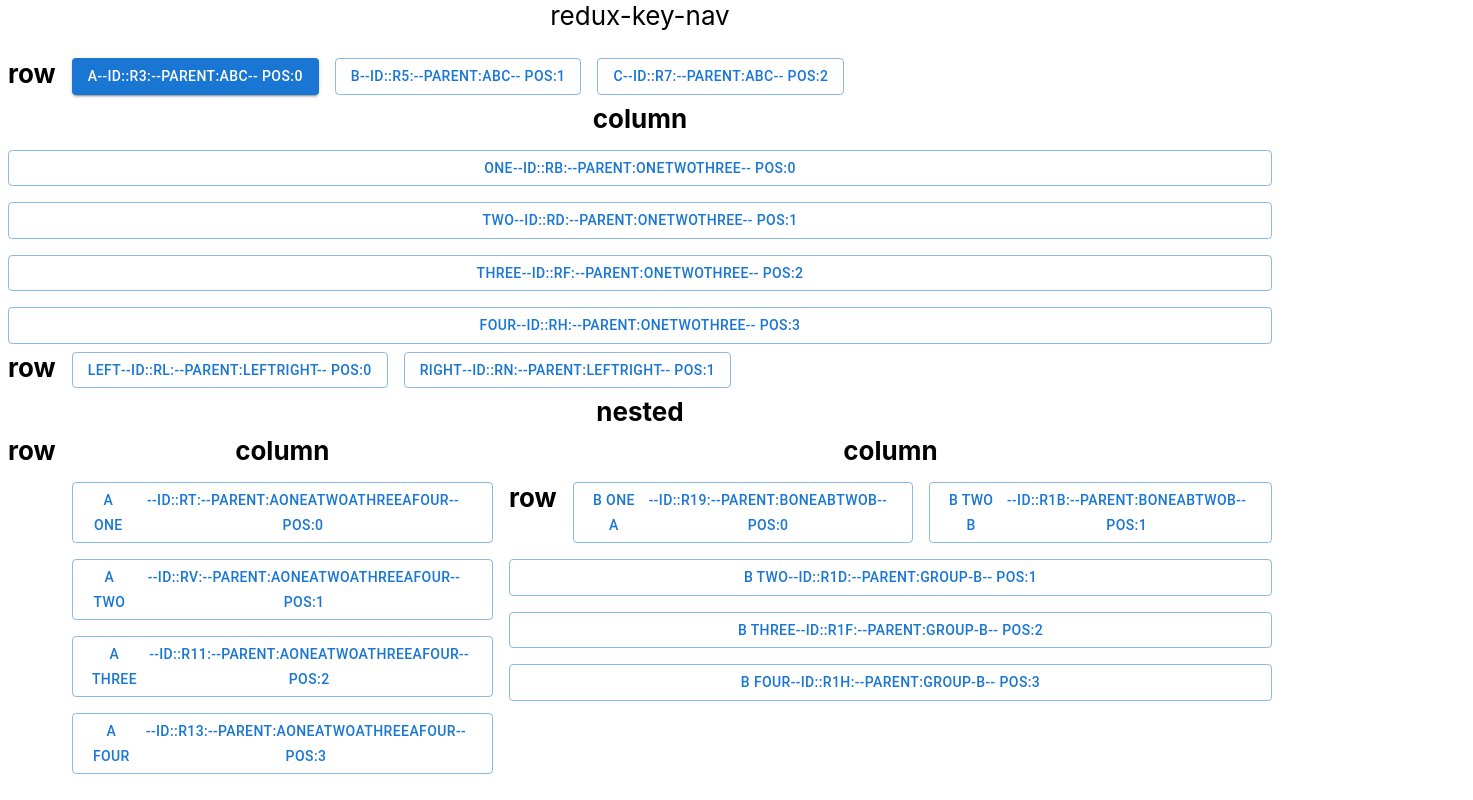
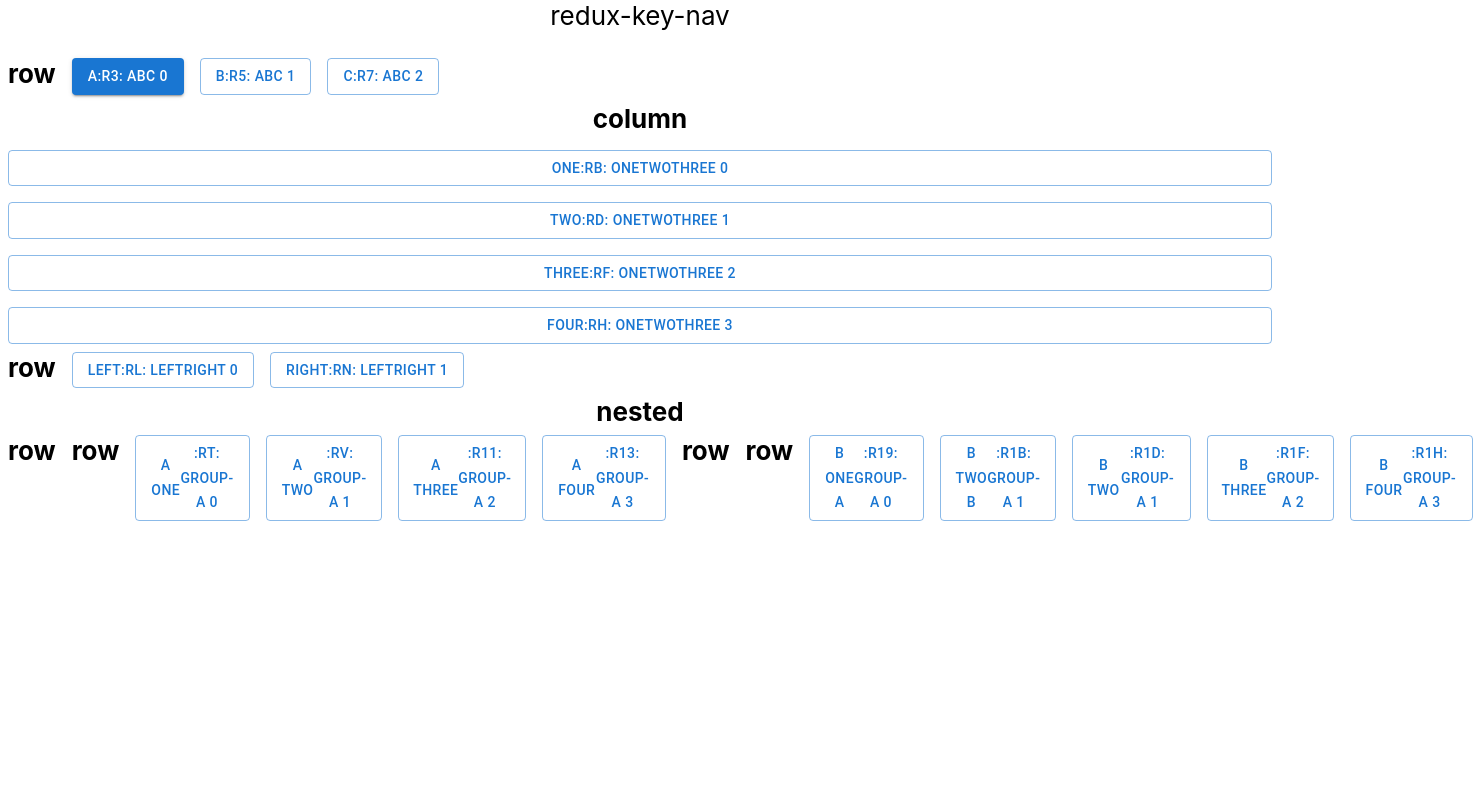
Before and after one commit to edwardsharp/redux-key-nav, a React (Create React App) app: page / in a window 1280 px wide. Shown: the whole page, 1473 px wide, since content can reach past the window. Built offline with nearby package versions, Linux system fonts and the light colour scheme.

Commit message:
use flat array of nav items (not nested container + items)
:metal:

```diff
--- a/src/index.tsx
+++ b/src/index.tsx
@@ -1,12 +1,13 @@
-import React from 'react';
-import { createRoot } from 'react-dom/client';
-import { Provider } from 'react-redux';
-import { store } from './app/store';
-import App from './App';
-import reportWebVitals from './reportWebVitals';
-import './index.css';
+import "./index.css";
 
-const container = document.getElementById('root')!;
+import App from "./App";
+import { Provider } from "react-redux";
+import React from "react";
+import { createRoot } from "react-dom/client";
+import reportWebVitals from "./reportWebVitals";
+import { store } from "./app/store";
+
+const container = document.getElementById("root")!;
 const root = createRoot(container);
 
 root.render(
--- a/src/nav/Button.tsx
+++ b/src/nav/Button.tsx
@@ -1,61 +1,62 @@
+import {
+  NavigationContainerName,
+  navigationContainers,
+  navigationEvents,
+} from "./navigation";
 import { ReactNode, useEffect, useId } from "react";
-import {
-  registerElement,
-  remove,
-  selectActiveElement,
-} from "./navigationSlice";
+import { insert, remove, selectIsActiveElement } from "./navigationSlice";
 import { useAppDispatch, useAppSelector } from "../app/hooks";
 
 import { Button as MUIButton } from "@mui/material";
 
 interface ButtonProps {
-  parent?: string;
+  containerId?: NavigationContainerName;
   position?: number;
   children?: ReactNode;
-  containerParent?: string;
-  containerDirection?: "row" | "column";
   initialFocus?: boolean;
   name?: string; // helpful for debugging rn.
 }
 
 export default function Button(props: ButtonProps) {
-  const { children, containerParent, containerDirection, initialFocus, name } =
-    props;
+  const { children, initialFocus, name } = props;
   const dispatch = useAppDispatch();
-  const activeElement = useAppSelector(selectActiveElement);
   const id = useId();
-  const isActiveElement = activeElement && activeElement.id === id;
-  const parent = props.parent || "root";
+  const isActiveElement = useAppSelector((state) =>
+    selectIsActiveElement(state, id)
+  );
+
+  const containerId = props.containerId || "root";
   const position = props.position || 0;
+  const container = navigationContainers[containerId];
 
-  console.log(name, "rendered!");
+  // console.log(name, "rendered!");
   useEffect(() => {
-    // console.log("gonna registerElement:", {
-    //   containerId: parent,
-    //   id,
-    //   position,
-    // });
     dispatch(
-      registerElement({
-        containerId: parent,
+      insert({
         id,
         position,
         name,
-        parent: containerParent,
-        containerDirection,
+        containerId,
+        container,
         initialFocus,
       })
     );
+
+    const subscription = navigationEvents.subscribe(id, (str) => {
+      console.log(id, name, "got event!");
+    });
+
     return () => {
-      // console.log("need to remove element!", id);
       dispatch(remove(id));
+
+      subscription.remove();
     };
   }, []);
 
   return (
     <MUIButton variant={isActiveElement ? "contained" : "outlined"}>
       {children}
-      --id:{id}--parent:{parent}-- pos:{position}
+      {id} {containerId} {position}
     </MUIButton>
   );
 }
--- a/src/nav/ButtonGroup.tsx
+++ b/src/nav/ButtonGroup.tsx
@@ -3,64 +3,32 @@ import {
   ReactNode,
   cloneElement,
   isValidElement,
-  useEffect,
   useId,
 } from "react";
-import { registerContainer, remove } from "./navigationSlice";
+import { NavigationContainerName, navigationContainers } from "./navigation";
 
 import Stack from "@mui/material/Stack";
-import { useAppDispatch } from "../app/hooks";
 
 interface ButtonGroupProps {
-  direction: "row" | "column";
-  parent: string;
-  position: number;
+  containerId: NavigationContainerName;
   children: ReactNode;
-  containerId?: string;
 }
 
 export default function ButtonGroup(props: ButtonGroupProps) {
-  const { direction, parent, position, children } = props;
-  const dispatch = useAppDispatch();
+  const { children } = props;
   const groupId = useId();
   const id = props.containerId || groupId;
 
-  // TODO, prolly should be a context here because children will render first.
-  // and thus not have the correct parent.
-  // <Button>s that registerElement() will be a context consumer to get parent container info.
-  useEffect(() => {
-    // console.log("gonna registerContainer:", {
-    //   parent,
-    //   id,
-    //   position,
-    //   direction,
-    // });
-    dispatch(
-      registerContainer({
-        parent,
-        id,
-        position,
-        direction,
-        elements: [],
-        items: [],
-      })
-    );
-    return () => {
-      // console.log("need to remove container!!", id);
-      dispatch(remove(id));
-    };
-  }, []);
+  const container = navigationContainers[props.containerId];
 
   return (
-    <Stack spacing={2} margin={1} direction={direction}>
-      <b>{direction}</b>
+    <Stack spacing={2} margin={1} direction={container.direction}>
+      <b>{container.direction}</b>
       {Children.map(children, (child, idx) => {
         if (isValidElement(child)) {
           return cloneElement(child, {
             position: idx,
-            parent: id,
-            containerParent: parent,
-            containerDirection: direction,
+            containerId: id,
           });
         }
         return null;
--- a/src/nav/index.tsx
+++ b/src/nav/index.tsx
@@ -1,8 +1,8 @@
+import { nextItem, onSelect } from "./navigationSlice";
 import { useCallback, useEffect } from "react";
 
 import Button from "./Button";
 import ButtonGroup from "./ButtonGroup";
-import { nextElement } from "./navigationSlice";
 import { useAppDispatch } from "../app/hooks";
 
 export default function Nav() {
@@ -15,7 +15,10 @@ export default function Nav() {
       e.key === "ArrowLeft" ||
       e.key === "ArrowRight"
     ) {
-      dispatch(nextElement(e.key));
+      dispatch(nextItem(e.key));
+    }
+    if (e.key === "Enter") {
+      dispatch(onSelect("hey"));
     }
   }, []);
 
@@ -28,7 +31,7 @@ export default function Nav() {
 
   return (
     <>
-      <ButtonGroup direction="row" parent="root" containerId="abc" position={0}>
+      <ButtonGroup containerId="abc">
         <Button name="a" initialFocus>
           <span>A</span>
         </Button>
@@ -40,12 +43,7 @@ export default function Nav() {
         </Button>
       </ButtonGroup>
 
-      <ButtonGroup
-        direction="column"
-        parent="root"
-        containerId="onetwothree"
-        position={1}
-      >
+      <ButtonGroup containerId="onetwothree">
         <Button name="one">
           <span>One</span>
         </Button>
@@ -60,12 +58,7 @@ export default function Nav() {
         </Button>
       </ButtonGroup>
 
-      <ButtonGroup
-        direction="row"
-        parent="root"
-        containerId="leftright"
-        position={2}
-      >
+      <ButtonGroup containerId="leftright">
         <Button name="left">
           <span>Left</span>
         </Button>
@@ -76,18 +69,8 @@ export default function Nav() {
 
       <b>nested</b>
 
-      <ButtonGroup
-        direction="row"
-        parent="root"
-        containerId="group-a"
-        position={3}
-      >
-        <ButtonGroup
-          direction="column"
-          parent="group-a"
-          containerId="aoneatwoathreeafour"
-          position={0}
-        >
+      <ButtonGroup containerId="group-a">
+        <ButtonGroup containerId="aoneatwoathreeafour">
           <Button name="a one">
             <span>A One</span>
           </Button>
@@ -102,18 +85,8 @@ export default function Nav() {
           </Button>
         </ButtonGroup>
 
-        <ButtonGroup
-          direction="column"
-          parent="group-a"
-          containerId="group-b"
-          position={1}
-        >
-          <ButtonGroup
-            direction="row"
-            parent="group-b"
-            containerId="boneabtwob"
-            position={0}
-          >
+        <ButtonGroup containerId="group-b">
+          <ButtonGroup containerId="boneabtwob">
             <Button name="b one a">
               <span>B One A</span>
             </Button>
--- /dev/null
+++ b/src/nav/navigation.ts
@@ -0,0 +1,109 @@
+export interface NavigationItem {
+  id: string;
+  container: NavigationContainer;
+  containerId: NavigationContainerName;
+  position: number;
+  initialFocus?: boolean;
+  name?: string; // making debug'n a lil' easier right now.
+}
+
+// note: explore better typeing? trying to get from an untyped const
+// to an inferred type so e.g. navigationContainers['this-is-not-a-obj-key'] can be avoided.
+export type NavigationContainerName = keyof typeof navigationContainers;
+// export type NavigationContainer =
+//   typeof navigationContainers[NavigationContainerName];
+export interface NavigationContainer {
+  direction: "row" | "column";
+  parent: string;
+  position: number;
+}
+
+// #TODO: write a validation test to ensure the heirarchy is valid,
+// so like positions and parents don't have errors.
+export const navigationContainers: { [index: string]: NavigationContainer } = {
+  root: {
+    direction: "row",
+    parent: "root",
+    position: -1,
+  },
+  abc: {
+    direction: "row",
+    parent: "root",
+    position: 0,
+  },
+  onetwothree: {
+    direction: "column",
+    parent: "root",
+    position: 1,
+  },
+  leftright: {
+    direction: "row",
+    parent: "root",
+    position: 2,
+  },
+  "group-a": {
+    direction: "row",
+    parent: "root",
+    position: 3,
+  },
+  aoneatwoathreeafour: {
+    direction: "column",
+    parent: "group-a",
+    position: 0,
+  },
+  "group-b": {
+    direction: "column",
+    parent: "group-a",
+    position: 1,
+  },
+  boneabtwob: {
+    direction: "row",
+    parent: "group-b",
+    position: 0,
+  },
+};
+
+/*
+simple pub/sub
+
+use like:
+navigationEvents.publish('topicId', 'hey');
+
+const subscription = navigationEvents.subscribe('topidId', function(str) {
+	// do something meaningful with the event.
+});
+// ...sometime later when u no longer want subscription
+subscription.remove();
+*/
+export const navigationEvents = (function () {
+  const topics: { [index: string]: Array<(arg: string | undefined) => void> } =
+    {};
+  const hop = topics.hasOwnProperty;
+
+  return {
+    subscribe: function (
+      topic: string,
+      listener: (arg: string | undefined) => void
+    ) {
+      // add the topic if not yet created
+      if (!hop.call(topics, topic)) topics[topic] = [];
+
+      // add the listener cb to queue
+      const index = topics[topic].push(listener) - 1;
+
+      return {
+        remove: function () {
+          delete topics[topic][index];
+        },
+      };
+    },
+    publish: function (topic: string, info?: string) {
+      // bail if there's no topic or no listener callbacks
+      if (!hop.call(topics, topic)) return;
+
+      for (const cb of topics[topic]) {
+        cb && cb(info);
+      }
+    },
+  };
+})();
--- a/src/nav/navigationSlice.ts
+++ b/src/nav/navigationSlice.ts
@@ -1,296 +1,133 @@
-import { PayloadAction, createSlice, current } from "@reduxjs/toolkit";
+import {
+  NavigationItem,
+  navigationContainers,
+  navigationEvents,
+} from "./navigation";
+import {
+  PayloadAction,
+  createSelector,
+  createSlice,
+  current,
+} from "@reduxjs/toolkit";
 
 import { RootState } from "../app/store";
 
-interface NavigationContainer {
-  id: string;
-  parent: string;
-  direction: "row" | "column";
-  position: number;
-  items: NavigationItems;
-  elements: NavigationElement[];
-}
-
-interface NavigationElement {
-  id: string;
-  containerId: string;
-  position: number;
-  initialFocus?: boolean;
-  parent?: string;
-  containerDirection?: "row" | "column"; // hmm, not great to have this here, deal with this later.
-  name?: string; // making debug'n a lil' easier right now.
-}
-
-type NavigationItems = NavigationContainer[];
+type NavigationItems = NavigationItem[];
+type ActiveElement = NavigationItem | undefined | null;
 
 type NextDirection = "ArrowUp" | "ArrowDown" | "ArrowLeft" | "ArrowRight";
 
-export interface NavigationState {
+interface NavigationState {
   items: NavigationItems;
-  activeElement?: NavigationElement;
+  activeElement: ActiveElement;
 }
 
 const initialState: NavigationState = {
-  items: [
-    {
-      id: "root",
-      parent: "root",
-      direction: "column",
-      position: 0,
   items: [],
-      elements: [],
-    },
-  ],
+  activeElement: null,
 };
 
-function iterateItems(
-  items: NavigationItems,
-  id: string,
-  cb: (container: NavigationContainer) => void
-) {
-  for (const container of items) {
-    if (container.id === id) {
-      cb(container);
-      break;
-    }
-    if (container.items.length) {
-      iterateItems(container.items, id, cb);
-    }
-  }
+function getNextItem(
+  state: NavigationState,
+  direction: NextDirection
+): NavigationItem | null | undefined {
+  const { activeElement, items } = state;
+
+  if (!activeElement) {
+    return items[0];
   }
 
-function findContainer(
-  items: NavigationItems,
-  id: string,
-  cb: (container: NavigationContainer) => NavigationContainer | undefined
-): NavigationContainer | undefined {
-  for (const container of items) {
-    if (container.id === id) {
-      return cb(container);
-    }
-    if (container.items.length) {
-      return findContainer(container.items, id, cb);
-    }
-  }
-}
+  const containerItems = items.filter(
+    (i) => i.containerId === activeElement.containerId
+  );
 
-function defaultContainer(
-  id: string,
-  container?: Partial<NavigationContainer>
-): NavigationContainer {
-  return {
-    // it's not great to use default root parent, here :/
-    parent: "root",
-    position: 0,
-    direction: "row",
-    elements: [],
-    items: [],
-    ...container,
-    id,
-  };
-}
-
-function containerExists(items: NavigationItems, id: string) {
-  let foundContainer: boolean = false;
-  iterateItems(items, id, (c) => (foundContainer = true));
-  return foundContainer;
-}
-
-function insertContainer(
-  container: NavigationContainer,
-  items: NavigationItems
-) {
-  if (containerExists(items, container.id)) {
-    iterateItems(items, container.id, (c) => {
-      // #TODO :/
-      // so this might not be great, if the parent changes would need to move
-      // this container obj in the hierarchy (rather than simply updating the `parent` attr)
-      // this might not be doing the right thing, here. RECONSIDER
-      c = {
-        ...container,
-        items: c.items,
-        elements: c.elements,
-      };
-    });
-  } else {
-    iterateItems(items, container.parent, (c) => c.items.push(container));
-  }
-
-  return items;
-}
-
-function removeContainer(id: string, items: NavigationItems) {
-  iterateItems(
-    items,
-    id,
-    (c) => (c.items = c.items.filter((item) => item.id !== id))
-  );
-  return items;
-}
-
-function insertElement(
-  element: NavigationElement,
-  items: NavigationItems
-): NavigationItems {
-  // take care to insert a new (default) container if one does not yet exist.
-  if (!containerExists(items, element.containerId)) {
-    insertContainer(
-      defaultContainer(element.containerId, {
-        parent: element.parent,
-        direction: element.containerDirection,
-      }),
-      items
-    );
-  }
-  iterateItems(items, element.containerId, (c) => {
-    if (c.elements.some((el) => el.id === element.id)) {
-      // #TODO: something meaningful?
-    } else {
-      c.elements.push(element);
-    }
-  });
-  return items;
-}
-
-function getNextElement(
-  activeElement: NavigationElement | undefined,
-  items: NavigationItems,
-  direction: NextDirection
-): NavigationElement | null | undefined {
-  if (!activeElement) {
-    return null;
-  }
-
-  const container = findContainer(items, activeElement.containerId, (c) => c);
-
-  if (container) {
-    const elementIdx = container.elements.findIndex((el) => {
-      return el.id === activeElement.id;
-    });
+  // #TODO: .sort() anything filter()'d
+  const container = navigationContainers[activeElement.containerId];
+  const itemIdx = containerItems.findIndex((i) => i.id === activeElement.id);
 
   switch (direction) {
     case "ArrowUp":
-        if (
-          container.direction === "column" &&
-          container.elements[elementIdx - 1]
-        ) {
-          return container.elements[elementIdx - 1];
+      if (container.direction === "column" && containerItems[itemIdx - 1]) {
+        return containerItems[itemIdx - 1];
       } else {
-          let nextIdx = -1;
-          const prevContainer = findContainer(
-            items,
-            activeElement.containerId,
-            (c) => {
-              const idx = items.indexOf(c);
-              nextIdx = Math.max(0, idx - 1);
-              if (items[nextIdx]) {
-                return items[nextIdx];
-              }
-            }
+        const prevContainerItems = items.filter(
+          (i) => i.container.position === activeElement.container.position - 1
         );
-          if (prevContainer) {
-            return prevContainer.items[nextIdx].elements[0];
+        if (prevContainerItems[prevContainerItems.length - 1]) {
+          return prevContainerItems[prevContainerItems.length - 1];
         }
       }
       break;
     case "ArrowDown":
-        if (
-          container.direction === "column" &&
-          container.elements[elementIdx + 1]
-        ) {
-          return container.elements[elementIdx + 1];
+      if (container.direction === "column" && containerItems[itemIdx + 1]) {
+        return containerItems[itemIdx + 1];
       } else {
-          let nextIdx = -1;
-          const nextContainer = findContainer(
-            items,
-            activeElement.containerId,
-            (c) => {
-              const idx = items.indexOf(c);
-              nextIdx = idx + 1;
-              if (items[nextIdx]) {
-                return items[nextIdx];
+        const nextContainerItems = items.filter(
+          (i) => i.container.position === activeElement.container.position + 1
+        );
+        if (nextContainerItems[0]) {
+          return nextContainerItems[0];
         }
       }
-          );
-          if (nextContainer) {
-            return nextContainer.items[nextIdx + 1].elements[0];
-          }
-        }
-
       break;
     case "ArrowLeft":
-        if (
-          container.direction === "row" &&
-          container.elements[elementIdx - 1]
-        ) {
-          return container.elements[elementIdx - 1];
+      if (container.direction === "row" && containerItems[itemIdx - 1]) {
+        return containerItems[itemIdx - 1];
       }
       break;
     case "ArrowRight":
-        if (
-          container.direction === "row" &&
-          container.elements[elementIdx + 1]
-        ) {
-          return container.elements[elementIdx + 1];
+      if (container.direction === "row" && containerItems[itemIdx + 1]) {
+        return containerItems[itemIdx + 1];
       }
       break;
   }
-  }
+
+  return null;
 }
 
 export const navigationSlice = createSlice({
   name: "navigation",
   initialState,
   reducers: {
-    // #TODO: look into https://redux-toolkit.js.org/api/createEntityAdapter#crud-functions
-    registerContainer: (state, action: PayloadAction<NavigationContainer>) => {
-      state.items = insertContainer(action.payload, state.items);
-    },
-    registerElement: (state, action: PayloadAction<NavigationElement>) => {
-      state.items = insertElement(action.payload, state.items);
+    insert: (state, action: PayloadAction<NavigationItem>) => {
+      state.items.push(action.payload);
       if (!state.activeElement && action.payload.initialFocus) {
         state.activeElement = action.payload;
       }
     },
     remove: (state, action: PayloadAction<string>) => {
-      state.items = removeContainer(action.payload, state.items);
+      state.items = state.items.filter((i) => i.id === action.payload);
+      // #TODO: check if this is the activeElement and if so set null
     },
-    nextElement: (state, action: PayloadAction<NextDirection>) => {
-      const nextElement = getNextElement(
-        state.activeElement,
-        state.items,
-        action.payload
-      );
+    nextItem: (state, action: PayloadAction<NextDirection>) => {
+      const nextElement = getNextItem(state, action.payload);
 
       console.log(
         "nextElement:",
         nextElement ? current(nextElement) : "NOTHING!"
       );
-      if (nextElement && state.activeElement !== nextElement) {
+      if (nextElement && state.activeElement?.id !== nextElement.id) {
         state.activeElement = nextElement;
+      }
+    },
+    onSelect: (state, action: PayloadAction<string>) => {
+      if (state.activeElement) {
+        navigationEvents.publish(state.activeElement.id, action.payload);
       }
     },
   },
 });
 
-export const { registerContainer, registerElement, remove, nextElement } =
-  navigationSlice.actions;
+export const { insert, remove, nextItem, onSelect } = navigationSlice.actions;
 
-// this needs and id arg to avoid rendering all buttons on each activeElement change...
-// like:
-/*
-const selectItemsByCategory = createSelector(
-  [
-    // Usual first input - extract value from `state`
-    state => state.items,
-    // Take the second arg, `category`, and forward to the output selector
-    (state, category) => category
-  ],
-  // Output selector gets (`items, category)` as args
-  (items, category) => items.filter(item => item.category === category)
-)
-*/
 export const selectActiveElement = (state: RootState) =>
   state.navigation.activeElement;
 
+export const selectIsActiveElement = createSelector(
+  [(state: RootState) => state.navigation.activeElement, (_, id) => id],
+  (activeElement, id: string) => {
+    return !!activeElement && activeElement.id === id;
+  }
+);
+
 export default navigationSlice.reducer;
```
Also changed, not shown: src/nav/ButtonGroup.css (deleted). Lines whose indentation alone changed are shown as unchanged.
